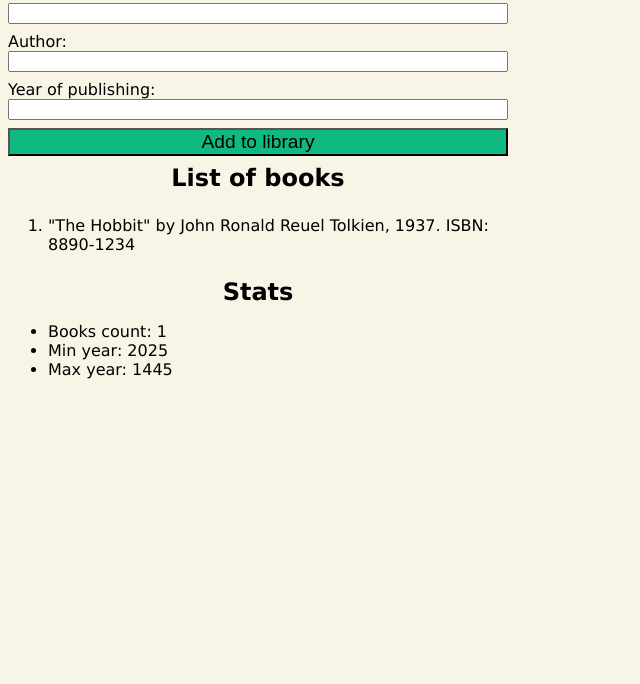
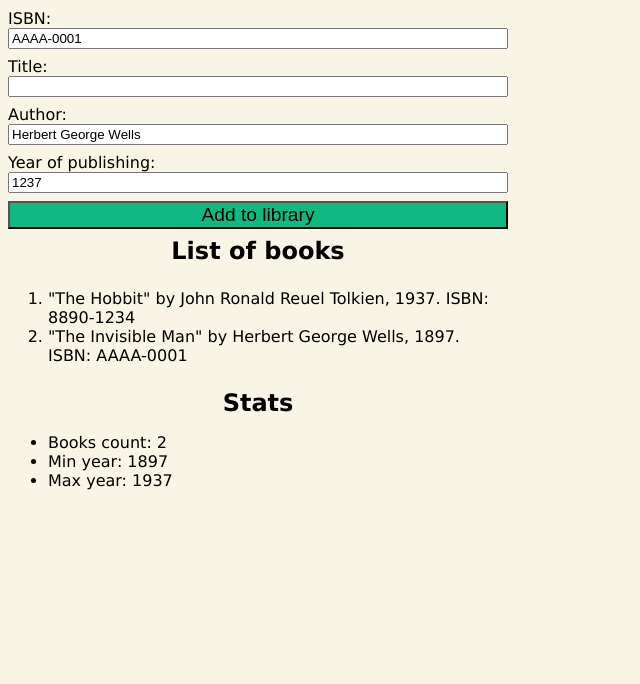
Before and after one commit to srgsuh/13-hw-library, a plain HTML site: page index.html in a window 1280 px wide. Shown: the part 116-800 px from the top of the page, without its empty margins (0-640 px from the left). Drawn offline with Linux system fonts and the light colour scheme.

Commit message:
Refactor and enhance library management features.

```diff
--- a/index.html
+++ b/index.html
@@ -10,6 +10,7 @@
     <link rel="stylesheet" href="styles/style.css">
 </head>
 <body>
+<h1>Create Your Personal Library.</h1>
 <div class="input-form">
     <h2>Add a book:</h2>
     <label>ISBN:
--- a/script/form.js
+++ b/script/form.js
@@ -17,9 +17,6 @@ class Form {
         this.addBookBtn = document.getElementById('add-book');
         this.result = document.getElementById('result');
         this.stats = document.getElementById('stats');
-        for (let key in this) {
-            console.log(key, this[key]);
-        }
     }
 
     initForm() {
@@ -49,7 +46,6 @@ class Form {
     }
 
     addNewBook(changeObj) {
-        console.log('addNewBook', changeObj);
         const li = document.createElement('li');
         li.appendChild(document.createTextNode(this.dataToStr(changeObj)));
         li.id = `book-id-${changeObj.isbn}`;
@@ -72,10 +68,8 @@ class Form {
     }
 
     updateStats(changeObj) {
-        console.log('updateStats changeObj:', changeObj);
         const stats = this.stats;
         let statList = stats.querySelector('ul');
-        console.log('updateStats statList:', statList);
         if (statList) {
             statList.remove();
         }
--- a/script/library.js
+++ b/script/library.js
@@ -22,6 +22,10 @@ class Library {
         return true;
     }
 
+    validateISBN(isbn) {
+        return isbn.length === 13;
+    }
+
     validateBookData({isbn, title, author, year}) {
         const errors = []
         if (!isbn) {
@@ -32,12 +36,15 @@ class Library {
                 errors.push('ISBN already exists');
             }
         }
+
         if (!title) {
             errors.push('Title is required');
         }
+
         if (!author) {
             errors.push('Author is required');
         }
+
         if (!year) {
             errors.push('Year is required');
         }
@@ -46,11 +53,10 @@ class Library {
                 errors.push(`Year must be between ${MIN_YEAR} and ${MAX_YEAR}`);
             }
         }
-
         if (errors.length === 0) {
             return {valid: true, message: ''};
         }
-        return {valid: false, message: errors.join(', ')}
+        return {valid: false, message: errors.join(',\n')}
     }
 
     hasISBN(isbn) {
@@ -65,7 +71,7 @@ class Library {
         const book = new Book(bookData.isbn, bookData.title, bookData.author, bookData.year);
         this._books.set(bookData.isbn, book);
         const result = {};
-        Object.assign(result, book);
+        Object.assign(result, bookData);
         Object.assign(result, this.getStatistics());
         this._eventController.processEvent('add-book-success', result);
         return true;
@@ -81,12 +87,9 @@ class Library {
         }
         return {
             booksCount: this._books.size,
-            minYear: [].reduce.call(this._books.values(), (min, book) => Math.min(min, book.year), MAX_YEAR),
-            maxYear: [].reduce.call(this._books.values(), (max, book) => Math.max(max, book.year), MIN_YEAR),
+            minYear: [...this._books.values()].reduce((min, book) => Math.min(min, book.year), MAX_YEAR),
+            maxYear: [...this._books.values()].reduce((max, book) => Math.max(max, book.year), MIN_YEAR),
         }
     }
 
-    forEach(callback) {
-        this._books.values().forEach(callback);
-    }
 }
--- a/script/script.js
+++ b/script/script.js
@@ -12,6 +12,18 @@ document.addEventListener('DOMContentLoaded', () => {
     form.isbn.value = '8890-1234';
     form.title.value = 'The Hobbit';
     form.author.value = 'John Ronald Reuel Tolkien';
-    form.year.value = '1937';
+    form.year.value = 1937;
+    form.addBookBtn.click();
+
+    form.isbn.value = 'AAAA-0001';
+    form.title.value = 'The Invisible Man';
+    form.author.value = 'Herbert George Wells';
+    form.year.value = 1897;
+    form.addBookBtn.click();
+
+    form.isbn.value = 'AAAA-0001';
+    form.title.value = '';
+    form.author.value = 'Herbert George Wells';
+    form.year.value = 1237;
     form.addBookBtn.click();
 });
```
